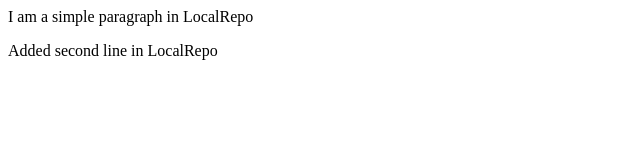
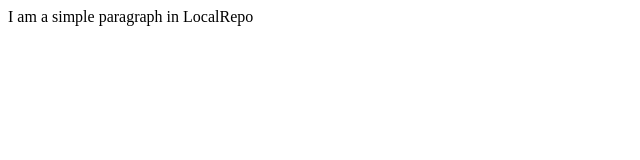
Before and after one commit to GadaveNisha/localrepo2, a plain HTML site: page index.html in a window 1280 px wide. Shown: the whole page, without its empty margins (0-640 px from the left). Drawn offline with Linux system fonts and the light colour scheme.

Commit message:
Update index.html

```diff
--- a/index.html
+++ b/index.html
@@ -1,2 +1 @@
 <p> I am a simple paragraph in LocalRepo </p>
-<P> Added second line in LocalRepo </P>
```
